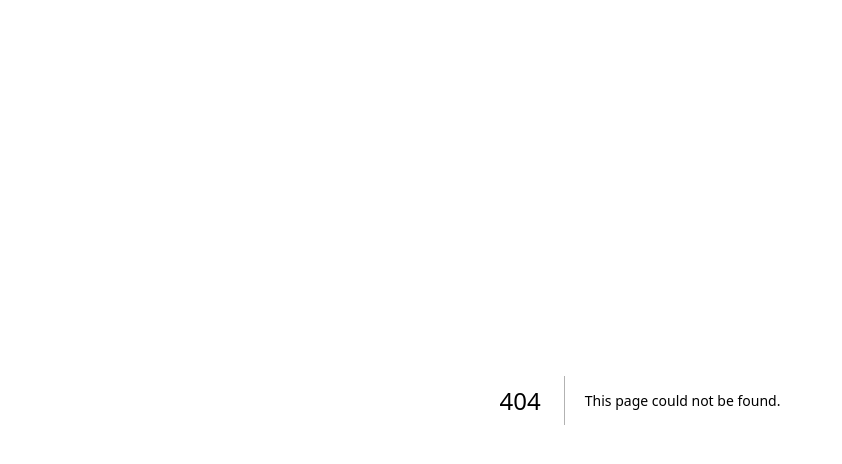
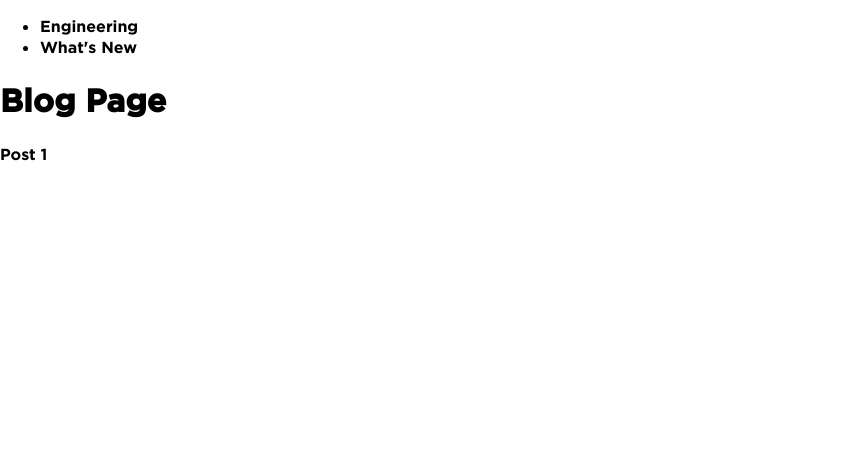
Before and after one commit to maxproske/learn-next-13, a Next.js app: page /blog in a window 1280 px wide. Before the commit this address had no page. Shown: the top 464 px of the page, without its empty margins (0-842 px from the left). Built offline with nearby package versions, Linux system fonts and the light colour scheme.

Commit message:
Add nested layout with `generateStaticParams`

```diff
--- /dev/null
+++ b/app/blog/layout.tsx
@@ -0,0 +1,17 @@
+export default function BlogLayout({
+    children,
+  }: {
+    children: React.ReactNode;
+  }) {
+    return (
+      <>
+      <aside>
+        <ul>
+            <li>Engineering</li>
+            <li>{`What's New`}</li>
+        </ul>
+      </aside>
+        {children}
+      </>
+    );
+  }
--- /dev/null
+++ b/app/blog/page.tsx
@@ -0,0 +1,8 @@
+import Link from "next/link";
+
+export default function BlogPage() {
+    return <div>
+        <h1>Blog Page</h1>
+        <Link href="/blog/stream">Post 1</Link>
+    </div>
+}
```
Also changed, not shown: app/blog/[slug]/page.tsx (added, +14 -0 lines).
